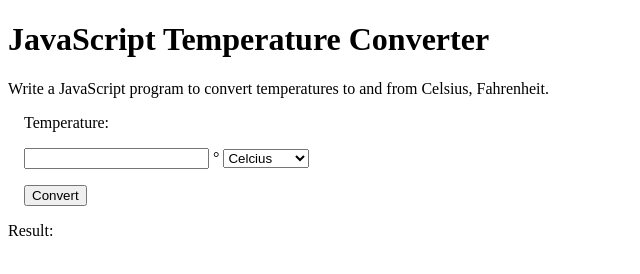
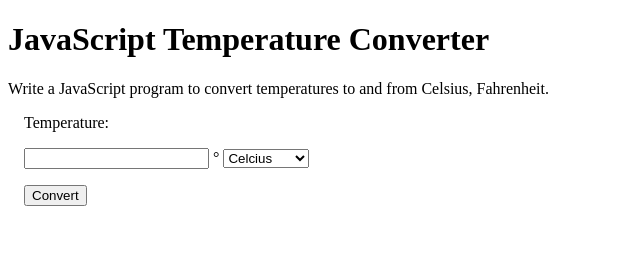
Before and after one commit to lindybner/JS-Temperature-Converter, a plain HTML site: page index.html in a window 1280 px wide. Shown: the full height of the page, 0-640 px from the left. Drawn offline with Linux system fonts and the light colour scheme.

Commit message:
Update index.html

```diff
--- a/index.html
+++ b/index.html
@@ -35,7 +35,6 @@
             <button type="submit" id="btn-convert">Convert</button>
         </div>
     </form>
-    Result:
     <div id="result" class="hide-element"></div>
 
     <script src="./script.js"></script>
```
